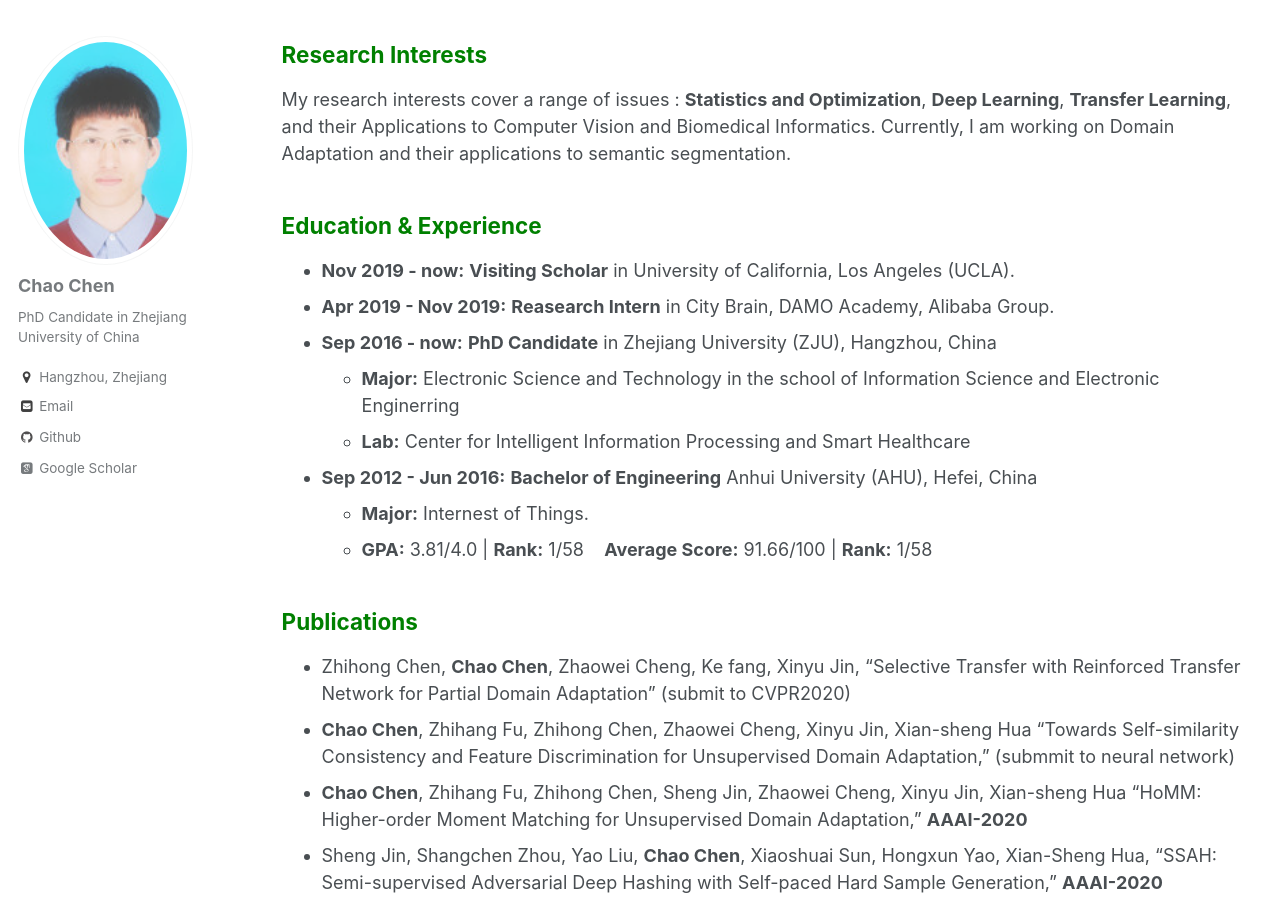
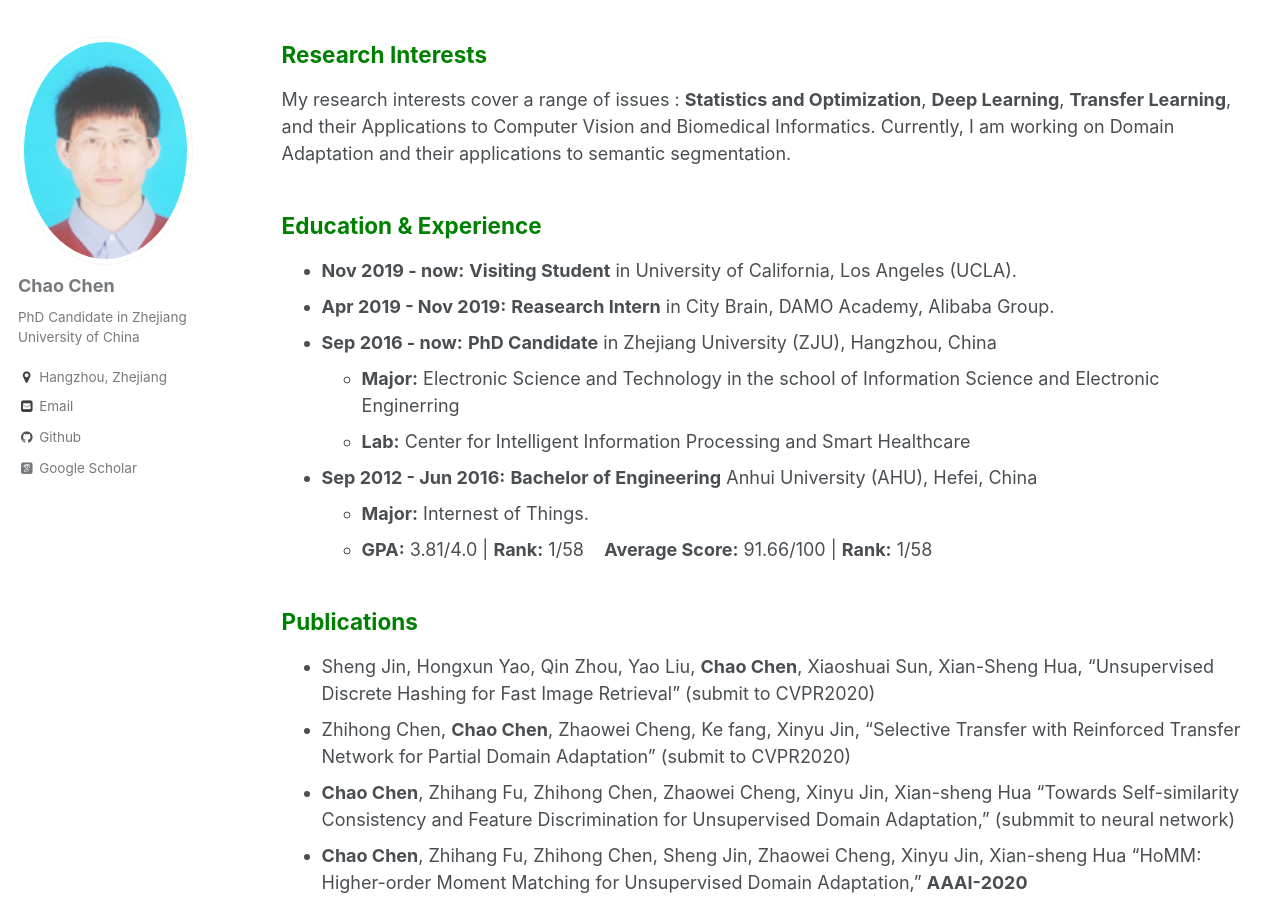
Before and after one commit to chenchao666/chenchao666.github.io, a Jekyll site: the page built from _pages/cv.md, in a window 1280 px wide and 900 px high, scrolled down 253 px. Built offline with Jekyll 4.4.1, drawn with Linux system fonts in a browser that asks for light colours; some web fonts are replaced.

Commit message:
Update cv.md

```diff
--- a/_pages/cv.md
+++ b/_pages/cv.md
@@ -14,7 +14,7 @@ redirect_from:
 My research interests cover a range of issues : **Statistics and Optimization**, **Deep Learning**, **Transfer Learning**, and their Applications to Computer Vision and Biomedical Informatics. Currently, I am working on Domain Adaptation and their applications to semantic segmentation.
 
 ## <span style="color: green"> Education & Experience </span>
-* **Nov 2019 - now:** **Visiting Scholar** in University of California, Los Angeles (UCLA).
+* **Nov 2019 - now:** **Visiting Student** in University of California, Los Angeles (UCLA).
 * **Apr 2019 - Nov 2019:** **Reasearch Intern** in City Brain, DAMO Academy, Alibaba Group.
 * **Sep 2016 - now:** **PhD Candidate** in Zhejiang University (ZJU), Hangzhou, China
   - **Major:**  Electronic Science and Technology in the school of Information Science and Electronic Enginerring
@@ -24,6 +24,7 @@ My research interests cover a range of issues : **Statistics and Optimization**,
   - **GPA:** 3.81/4.0 \| **Rank:** 1/58 &nbsp;&nbsp; **Average Score:** 91.66/100 \| **Rank:** 1/58
 
 ## <span style="color: green"> Publications </span>
+* Sheng Jin, Hongxun Yao, Qin Zhou, Yao Liu, **Chao Chen**, Xiaoshuai Sun, Xian-Sheng Hua, "Unsupervised Discrete Hashing for Fast Image Retrieval" (submit to CVPR2020)
 * Zhihong Chen, **Chao Chen**, Zhaowei Cheng, Ke fang, Xinyu Jin, "Selective Transfer with Reinforced Transfer Network
 for Partial Domain Adaptation" (submit to CVPR2020)
 * **Chao Chen**, Zhihang Fu, Zhihong Chen, Zhaowei Cheng, Xinyu Jin, Xian-sheng Hua "Towards Self-similarity Consistency and Feature Discrimination for Unsupervised Domain Adaptation," (submmit to neural network)
```
